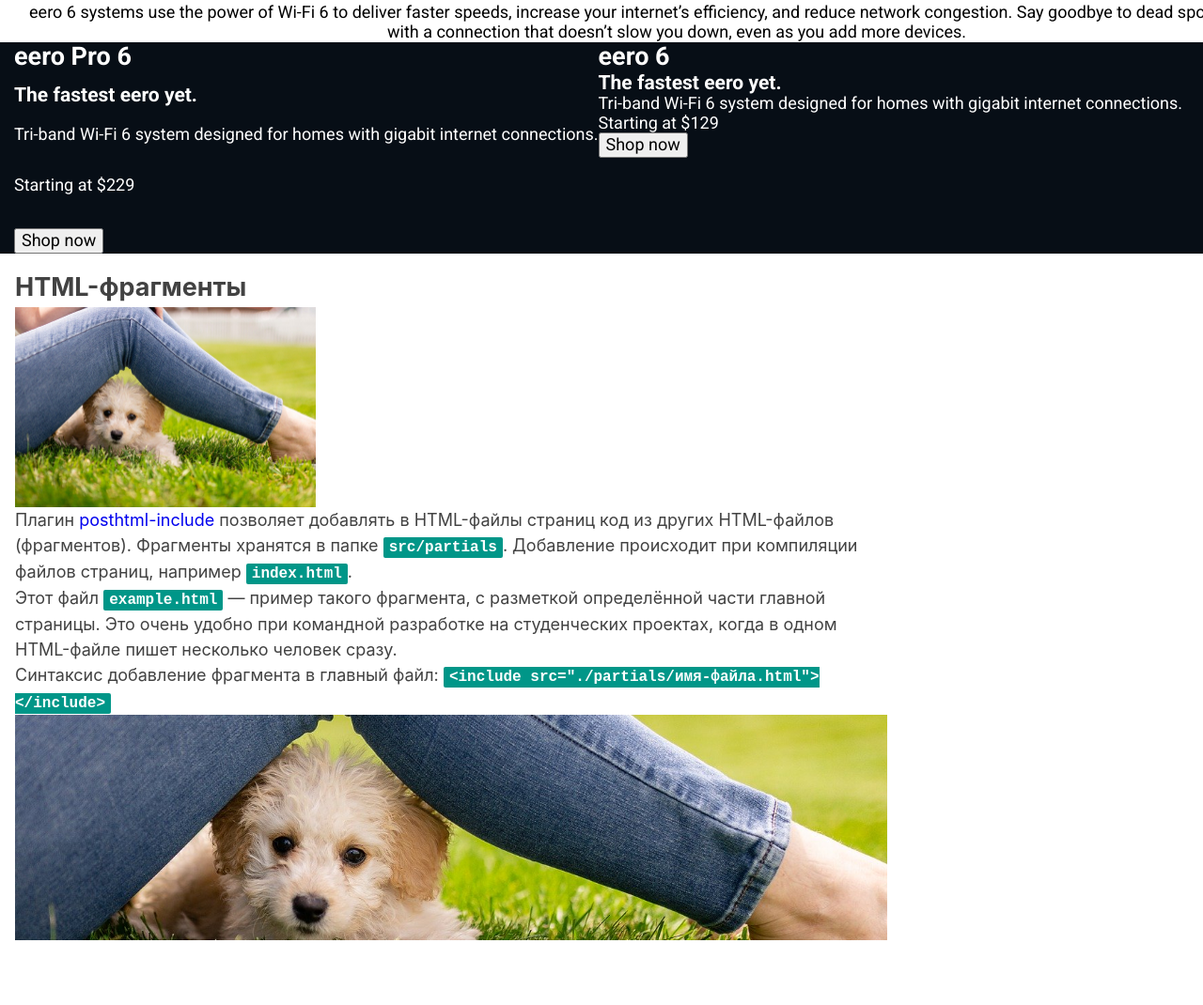
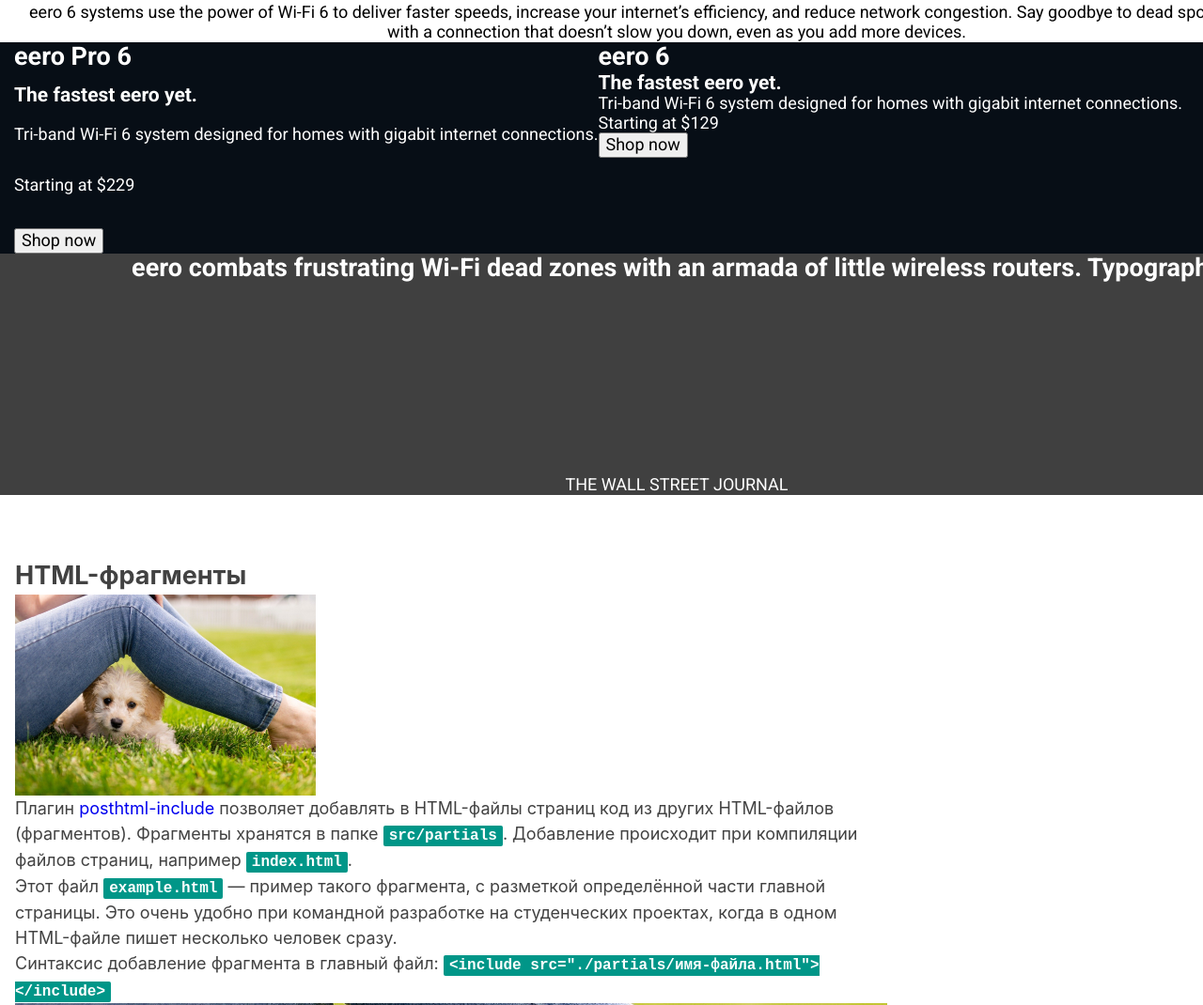
Before and after one commit to botaniq/eero, a website built with Parcel: page src/index.html in a window 1280 px wide. Shown: the part 965-2035 px from the top of the page at 94% size. Before the commit the page ends 1982 px from the top, so only its background shows below. Built offline with nearby package versions, Linux system fonts and the light colour scheme; files whose address does not match are found by name.

Commit message:
quote add

```diff
--- a/src/index.html
+++ b/src/index.html
@@ -53,6 +53,7 @@
     </section>
     <include src="./partials/promo.html"></include>
     <include src="./partials/device.html"></include>
+    <include src="./partials/quote.html"></include>
 
     <!-- Hello world!
 
--- /dev/null
+++ b/src/partials/quote.html
@@ -0,0 +1,10 @@
+<section class="quote">
+    <div class="container">
+        <h2 class="quote__title">eero combats frustrating Wi-Fi dead zones with an armada of little wireless routers.
+                Typography
+        </h2>
+        <p class="quote__author">
+            THE WALL STREET JOURNAL
+        </p>
+    </div>
+</section>
--- /dev/null
+++ b/src/sass/_quote.scss
@@ -0,0 +1,10 @@
+.quote {
+  background-color: #404040;
+  color: #fff;
+  text-align: center;
+  margin-bottom: 50px;
+}
+
+.quote__title {
+  margin-bottom: 205px;
+}
--- a/src/sass/main.scss
+++ b/src/sass/main.scss
@@ -7,6 +7,7 @@
 @import './example';
 @import './promo';
 @import './device';
+@import './quote';
 
 :root {
   --button-color: #2468ff;
```
